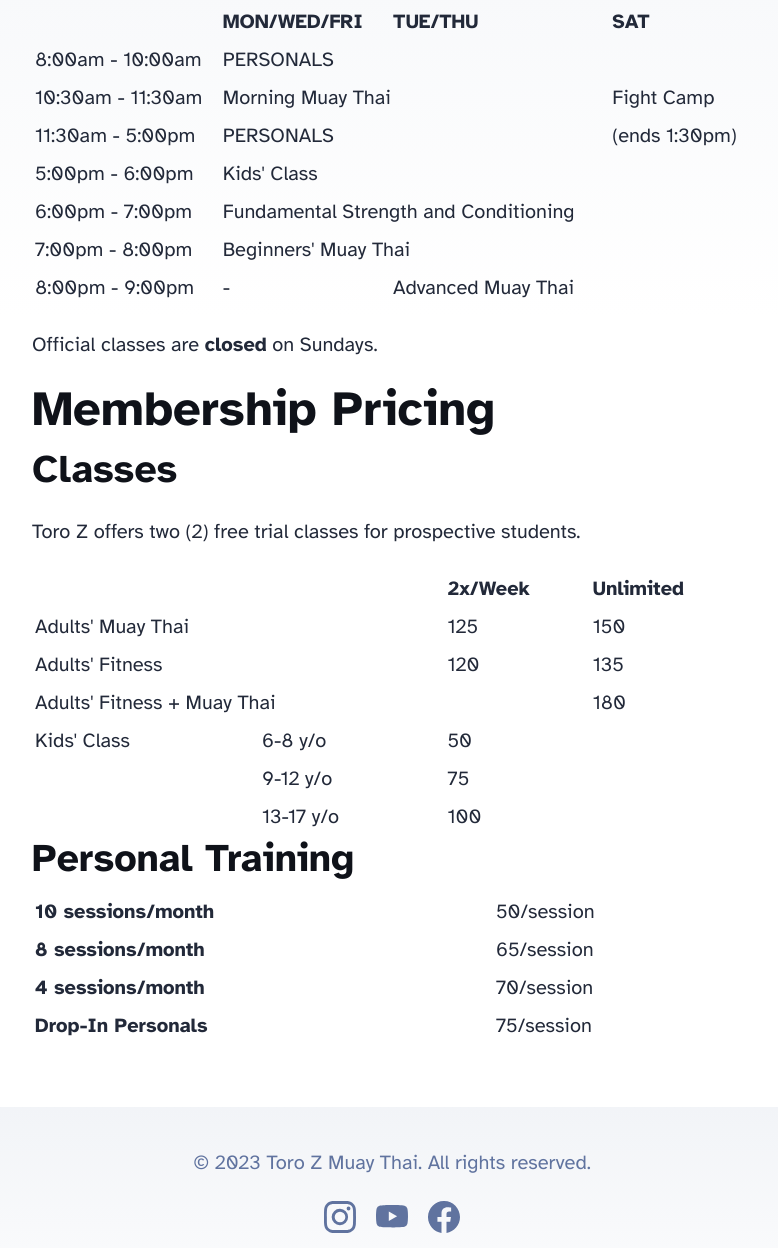
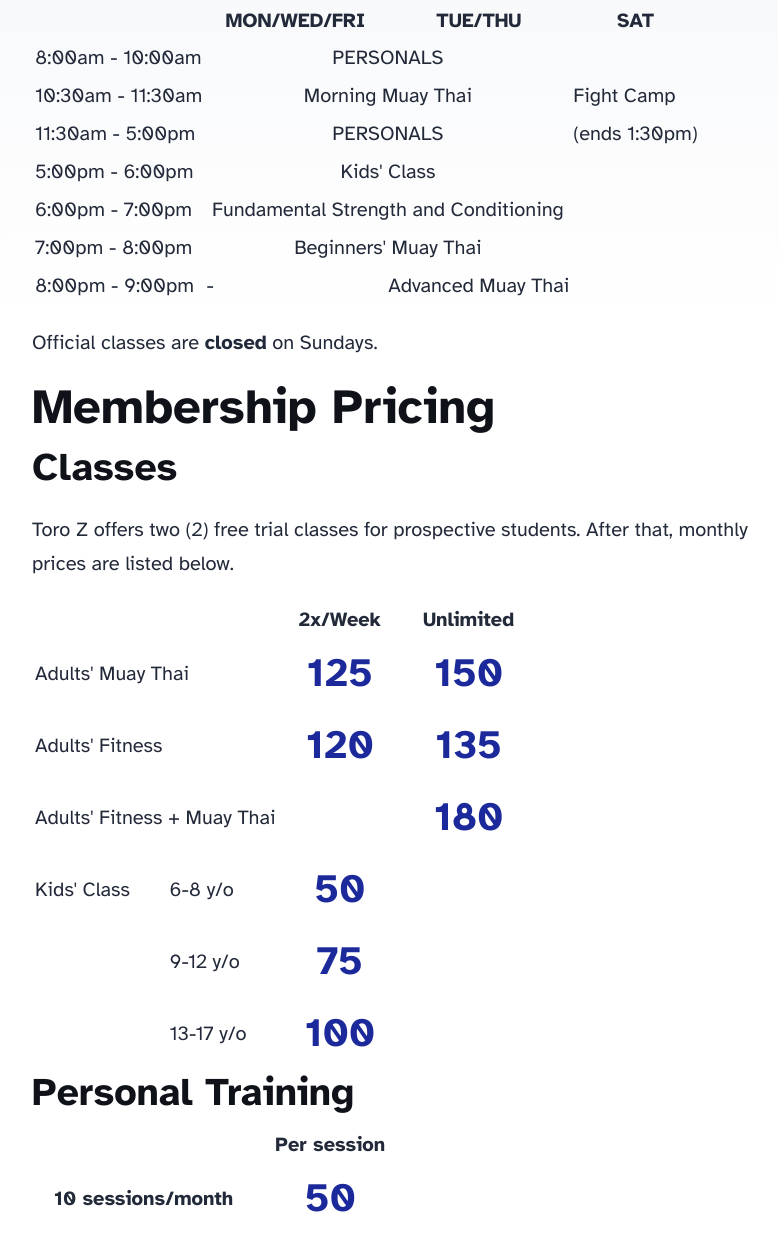
Before and after one commit to iiamado/torozmuaythai.com, an Astro site: page /classes in a window 1280 px wide. Shown: the part 283-1531 px from the top of the page, without its empty margins (248-1026 px from the left). Built offline with nearby package versions, Linux system fonts and the light colour scheme; Astro itself is replaced by a stand-in of ours.

Commit message:
Adjusted styling of price table and added information to index.astro and ContactForm.astro

```diff
--- a/src/components/ClassCard.astro
+++ b/src/components/ClassCard.astro
@@ -24,6 +24,7 @@
 		list-style: none;
 		display: flex;
 		padding: 1px;
+		margin: 10px 0;
 		background-color: #23262d;
 		background-image: none;
 		background-size: 400%;
--- a/src/components/Footer.astro
+++ b/src/components/Footer.astro
@@ -5,7 +5,7 @@
 <footer>
 	&copy; {today.getFullYear()} Toro Z Muay Thai. All rights reserved.
 	<div class="social-links">
-		<a href="https://www.instagram.com/toroz_muay_thai2022/" target="_blank">
+		<a href="https://www.instagram.com/torozmuaythai/" target="_blank">
 			<span class="sr-only">Follow Toro Z Muay Thai on Instagram</span>
 			<svg
 				viewBox="0 0 16 16"
--- a/src/pages/classes.astro
+++ b/src/pages/classes.astro
@@ -24,41 +24,41 @@
         </tr>
         <tr>
           <td>8:00am - 10:00am</td>
-          <td colspan="2">PERSONALS</td>
+          <td colspan="2" class="class">PERSONALS</td>
         </tr>
         <tr>
           <td>10:30am - 11:30am</td>
-          <td colspan="2">Morning Muay Thai</td>
+          <td colspan="2" class="class">Morning Muay Thai</td>
           <td>Fight Camp</td>
         </tr>
         <tr>
           <td>11:30am - 5:00pm</td>
-          <td colspan="2">PERSONALS</td>
+          <td colspan="2" class="class">PERSONALS</td>
           <td>(ends 1:30pm)</td>
         </tr>
         <tr>
           <td>5:00pm - 6:00pm</td>
-          <td colspan="2">Kids' Class</td>
+          <td colspan="2" class="class">Kids' Class</td>
         </tr>
         <tr>
           <td>6:00pm - 7:00pm</td>
-          <td colspan="2">Fundamental Strength and Conditioning</td>
+          <td colspan="2" class="class">Fundamental Strength and Conditioning</td>
         </tr>
         <tr>
           <td>7:00pm - 8:00pm</td>
-          <td colspan="2">Beginners' Muay Thai</td>
+          <td colspan="2" class="class">Beginners' Muay Thai</td>
         </tr>
         <tr>
           <td>8:00pm - 9:00pm</td>
           <td>-</td>
-          <td>Advanced Muay Thai</td>
+          <td class="class">Advanced Muay Thai</td>
         </tr>
       </table>
       <p>Official classes are <strong>closed</strong> on Sundays.</p>
 
       <h2>Membership Pricing</h2>
       <h3>Classes</h3>
-      <p>Toro Z offers two (2) free trial classes for prospective students.</p>
+      <p>Toro Z offers two (2) free trial classes for prospective students. After that, monthly prices are listed below.</p>
       <table>
         <tr>
           <th></th>
@@ -68,52 +68,56 @@
         </tr>
         <tr>
           <td colspan="2">Adults' Muay Thai</td>
-          <td>125</td>
-          <td>150</td>
+          <td class="price">125</td>
+          <td class="price">150</td>
         </tr>
         <tr>
           <td colspan="2">Adults' Fitness</td>
-          <td>120</td>
-          <td>135</td>
+          <td class="price">120</td>
+          <td class="price">135</td>
         </tr>
         <tr>
           <td colspan="2">Adults' Fitness + Muay Thai</td>
           <td></td>
-          <td>180</td>
+          <td class="price">180</td>
         </tr>
         <tr>
           <td>Kids' Class</td>
           <td>6-8 y/o</td>
-          <td>50</td>
+          <td class="price">50</td>
         </tr>
         <tr>
           <td></td>
           <td>9-12 y/o</td>
-          <td>75</td>
+          <td class="price">75</td>
         </tr>
         <tr>
           <td></td>
           <td>13-17 y/o</td>
-          <td>100</td>
+          <td class="price">100</td>
         </tr>
       </table>
       <h3>Personal Training</h3>
       <table>
         <tr>
+          <th></th>
+          <th>Per session</th>
+        </tr>
+        <tr>
           <th>10 sessions/month</th>
-          <td>50/session</td>
+          <td class="price">50</td>
         </tr>
         <tr>
           <th>8 sessions/month</th>
-          <td>65/session</td>
+          <td class="price">65</td>
         </tr>
         <tr>
           <th>4 sessions/month</th>
-          <td>70/session</td>
+          <td class="price">70</td>
         </tr>
         <tr>
           <th>Drop-In Personals</th>
-          <td>75/session</td>
+          <td class="price">75</td>
         </tr>
       </table>
 
@@ -121,3 +125,16 @@
 		<Footer />
 	</body>
 </html>
+<style>
+  th, .class, .price {
+    text-align: center;
+  }
+  th {
+    padding: 0 1em;
+  }
+  .price {
+    font-size: 2em;
+    font-weight: 700;
+    color: rgb(28, 41, 155);
+  }
+</style>
--- a/src/styles/global.css
+++ b/src/styles/global.css
@@ -78,10 +78,11 @@
 	font-weight: 700;
 }
 a {
-	color: var(--accent);
+	color: var(--gray-dark);
+	text-decoration: none;
 }
 a:hover {
-	color: var(--accent);
+	color:  rgb(250, 204, 0);
 }
 p {
 	margin-bottom: 1em;
@@ -95,9 +96,6 @@
 }
 input {
 	font-size: 16px;
-}
-table {
-	width: 100%;
 }
 img {
 	max-width: 100%;
@@ -152,3 +150,7 @@
 	/* added line to stop words getting smushed together (as they go onto seperate lines and some screen readers do not understand line feeds as a space */
 	white-space: nowrap;
 }
+
+.cards {
+	display: flex;
+}
```
Also changed, not shown: src/components/ContactForm.astro (renamed from src/components/FeedbackForm.astro, +11 -10 lines), src/pages/index.astro (+12 -4 lines).
